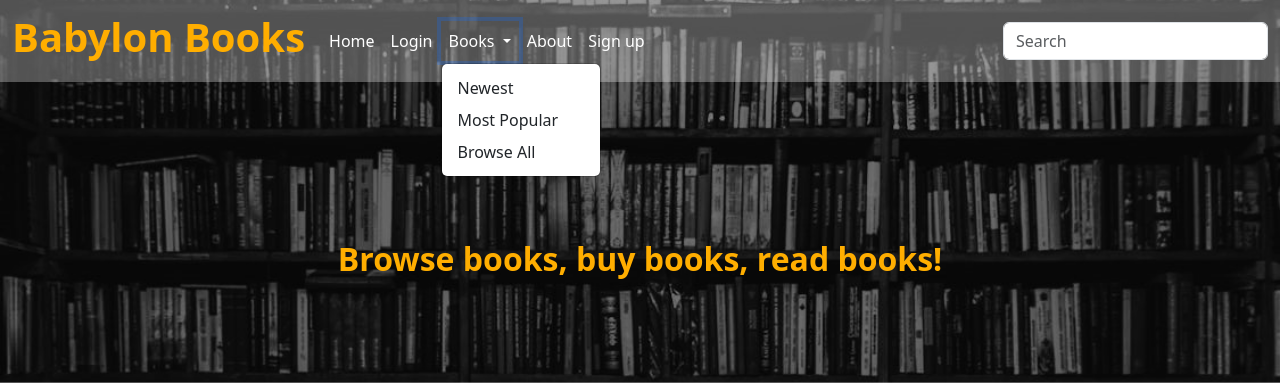
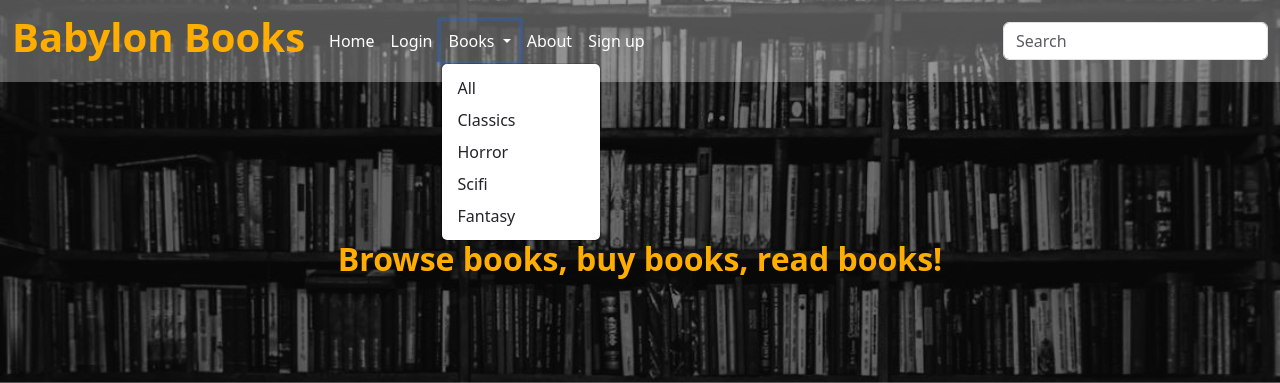
Before and after one commit to gazamcnulty/pp5-babylon-books, a Django app: page /books/ in a window 1280 px wide, after a click on "Books". Shown: the top 383 px of the page. Run offline with Django 3.2, Linux system fonts and the light colour scheme; data that the repository does not hold is empty.

Commit message:
added GET filter by Genre in navbar

```diff
--- a/babylon_books_app/views.py
+++ b/babylon_books_app/views.py
@@ -8,7 +8,7 @@ from django.db.models import Q
 from django.core.paginator import Paginator
 from django.views.generic import ListView
 from . import views
-from .models import Author , Book
+from .models import Author , Book , Genre
 
 # Create your views here.
 
@@ -35,8 +35,17 @@ def signup(request):
 
 def books(request):
     books = Book.objects.all()
+    genres = None
+
+    if request.GET:
+        if 'genre' in request.GET:
+            genres = request.GET['genre'].split()
+            books = books.filter(genre__name__in=genres)
+            genres = Genre.objects.filter(name__in=genres)
+
     context = {
-        'books': books
+        'books': books,
+        'current_genre':genres,
     }
     return render(request, 'books.html', context)
 
--- a/templates/books.html
+++ b/templates/books.html
@@ -12,6 +12,7 @@
                         <a href="{% url 'book_detail' book.id %}"><h5>{{ book.title }}</h5></a>
                         <p>{{ book.author }}</p>
                         <p>€{{ book.price }}</p>
+                        <p>{{ book.genre }}</p>
                         <p>{{ book.description }}</p>
                     </div>
                 {% endfor %}
--- a/templates/index.html
+++ b/templates/index.html
@@ -26,7 +26,6 @@
                         <h5>{{ book.title }}</h5>
                         <p>{{ book.author }}</p>
                         <p>€{{ book.price }}</p>
-
                     </div>
                 {% endfor %}
             </div>
--- a/templates/navbar.html
+++ b/templates/navbar.html
@@ -24,9 +24,11 @@
               Books
             </a>
             <ul class="dropdown-menu">
-              <li><a class="dropdown-item" href="{% url 'books' %}">Newest</a></li>
-              <li><a class="dropdown-item" href="{% url 'books' %}">Most Popular</a></li>
-              <li><a class="dropdown-item" href="{% url 'books' %}">Browse All</a></li>
+              <li><a class="dropdown-item" href="{% url 'books' %}">All</a></li>
+              <li><a class="dropdown-item" href="{% url 'books' %}?genre=Classics">Classics</a></li>
+              <li><a class="dropdown-item" href="{% url 'books' %}?genre=Horror" >Horror</a></li>
+              <li><a class="dropdown-item" href="{% url 'books' %}?genre=Scifi" >Scifi</a></li>
+              <li><a class="dropdown-item" href="{% url 'books' %}?genre=Fantasy" >Fantasy</a></li>
             </ul>
           </li>
           <li class="nav-item">
```
Also changed, not shown: babylon_books_app/admin.py (+23 -12 lines), babylon_books_app/models.py (+5 -5 lines), babylon_books_app/migrations/0006_auto_20231115_1840.py (added), babylon_books_app/migrations/0007_auto_20231115_1844.py (added).
